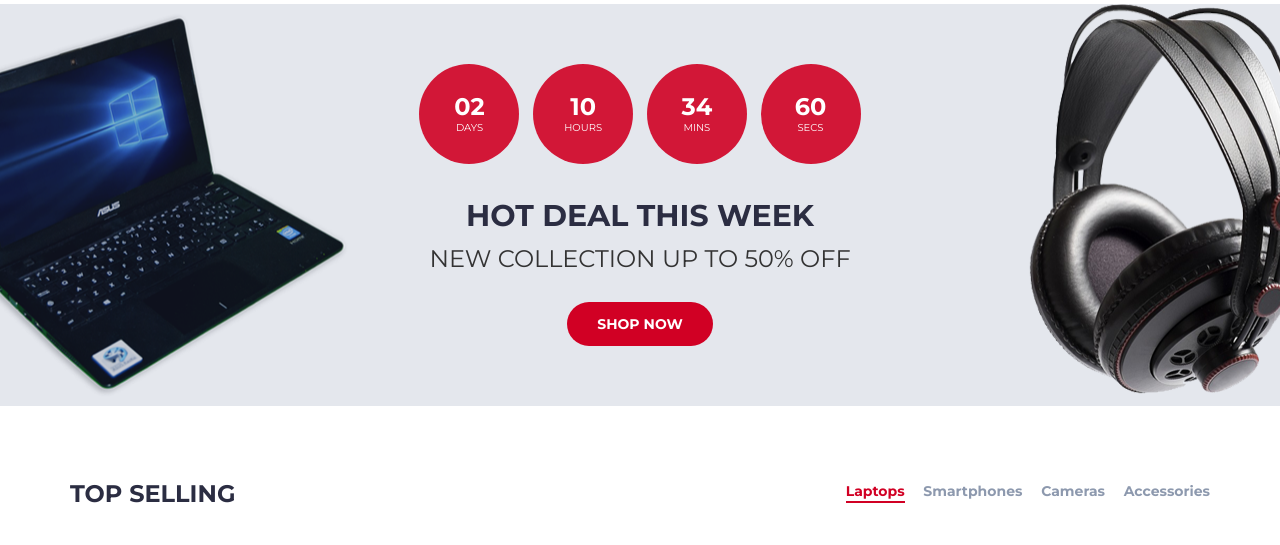
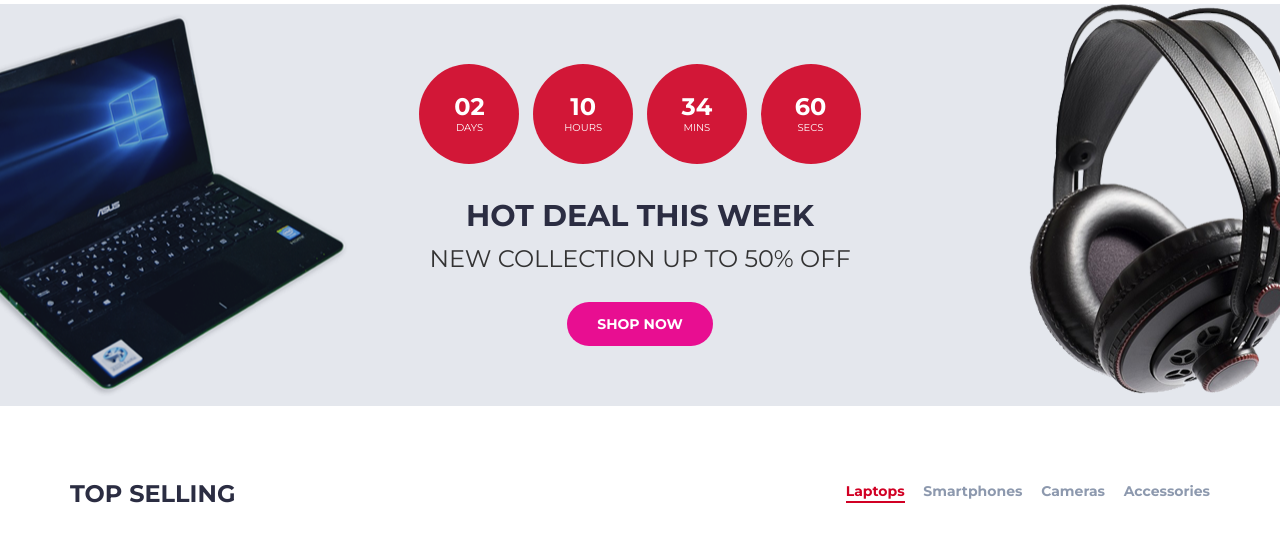
Before and after one commit to anapalasi/caritas, a PHP site: page / in a window 1280 px wide. Shown: the part 2503-3048 px from the top of the page. Run offline with PHP 8.4, Linux system fonts and the light colour scheme.

Commit message:
Update style.css

```diff
--- a/css/style.css
+++ b/css/style.css
@@ -93,7 +93,7 @@ ul, ol {
 .primary-btn {
   display: inline-block;
   padding: 12px 30px;
-  background-color: #D10024;
+  background-color: #e80e91;
   border: none;
   border-radius: 40px;
   color: #FFF;
```
